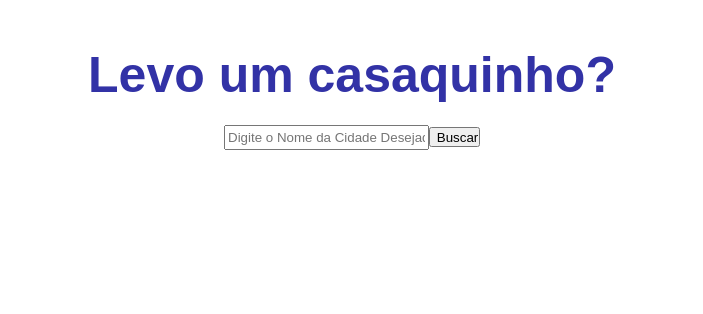
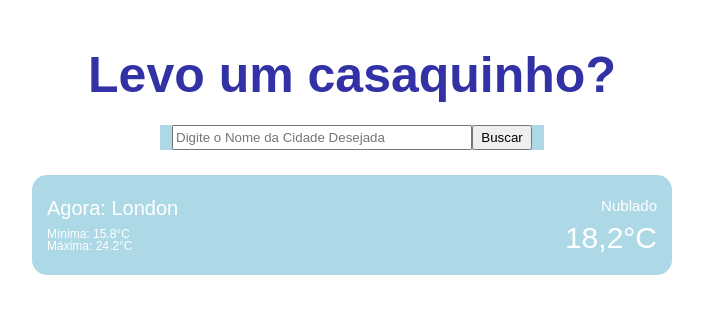
Before and after one commit to Eduardo-JP-Ferreira/Technical-Challenge, a React (Vite) app: page / in a window 1280 px wide. Shown: the top 314 px of the page, without its empty margins (288-991 px from the left). Built offline with nearby package versions, Linux system fonts and the light colour scheme.

Commit message:
Feat: Add ]Static Weather Model

```diff
--- a/src/App.jsx
+++ b/src/App.jsx
@@ -17,11 +17,11 @@ function App() {
 }
 
 const PageContainer = styled.main`
-  background-color: white;
+  /* background-color: black;
   width: 100%;
   height: 100vh;
   display: flex;
   flex-direction: column;
-  align-items: center;
+  align-items: center; */
 `
 export default App
--- a/src/components/Search.jsx
+++ b/src/components/Search.jsx
@@ -22,14 +22,19 @@ export default function Search({ city, setCity }) {
 
 const SearchContainer = styled.div`
   height: 25px;
-  width: 20%;
+  width: 30%;
   margin-top: 25px;
+  min-width: 360px;
+  display: flex;
+  justify-content: center;
+  background-color: lightblue;
 `
 const Input = styled.input`
   height: 25px;
   width: 80%;
+  min-width: 300px;
 `
 const Button = styled.button`
-  height: 20px;
-  width: 20%;
+  height: 25px;
+  min-width: 60px;
 `
--- /dev/null
+++ b/src/components/Weather.jsx
@@ -0,0 +1,70 @@
+import styled from 'styled-components';
+import { useState } from 'react'
+
+export default function Weather({ city }) {
+  const [input, setInput] = useState("")
+
+  return (
+    <WeatherContainer>
+      <LeftContainer>
+        <h1>Agora: {`London`}</h1>
+        <h2>Mínima: {`15.8°C`}</h2>
+        <h2>Máxima: {`24.2°C`}</h2>
+      </LeftContainer>
+      <RightContainer>
+        <h2>{`Nublado`}</h2>
+        <h1>{`18,2°C`}</h1>
+      </RightContainer>
+    </WeatherContainer>
+  )
+}
+
+const WeatherContainer = styled.div`
+  background-color: lightblue;
+  height: 100px;
+  width: 50%;
+  margin-top: 25px;
+  min-width: 360px;
+  border-radius: 15px;
+  padding: 10px 15px;
+  display: flex;
+  color: white
+`
+const LeftContainer = styled.div`
+  height: 100%;
+  width: 50%;
+  min-width: 180px;
+  /* background-color: lightcoral; */
+  display: flex;
+  flex-direction: column;
+  justify-content: center;
+  h1{
+    font-size: 20px;
+    margin-bottom: 10px;
+  }
+  h2{
+    font-size: 12px;
+  }
+`
+const RightContainer = styled.div`
+  height: 100%;
+  width: 50%;
+  min-width: 180px;
+  /* background-color: lightgoldenrodyellow; */
+  display: flex;
+  flex-direction: column;
+  justify-content: center;
+  align-items: end;
+  h1{
+    font-size: 30px;
+    margin-top: 10px;
+
+  }
+  h2{
+    font-size: 15px;
+  }
+`
+const Button = styled.button`
+  height: 25px;
+  min-width: 60px;
+`
--- a/src/pages/HomePage.jsx
+++ b/src/pages/HomePage.jsx
@@ -3,6 +3,7 @@ import { useEffect, useState } from "react"
 import axios from "axios"
 
 import Search from "../components/Search.jsx"
+import Weather from "../components/Weather.jsx"
 
 export default function HomePage({ city, setCity }) {
 
@@ -19,6 +20,7 @@ export default function HomePage({ city, setCity }) {
     <HomeContainer>
       <Title>Levo um casaquinho?</Title>
       <Search city={city} setCity={setCity} />
+      <Weather city={city} />
     </HomeContainer>
   )
 }
@@ -36,4 +38,6 @@ const Title = styled.h1`
   font-size: 50px;
   font-weight: bold;
   margin-top: 50px;
+  width: 100%;
+  text-align: center;
 `
```
